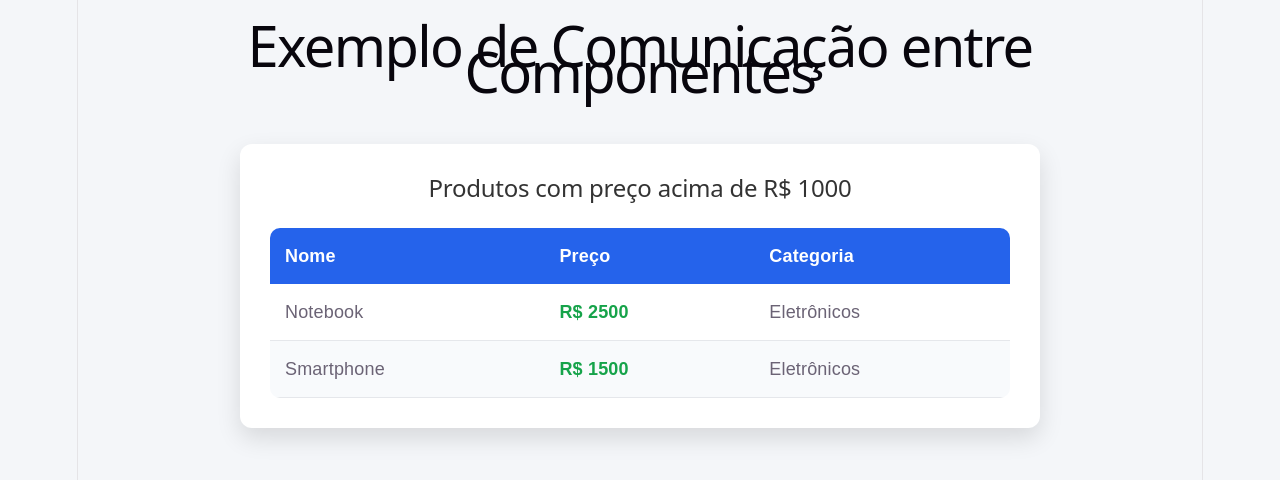
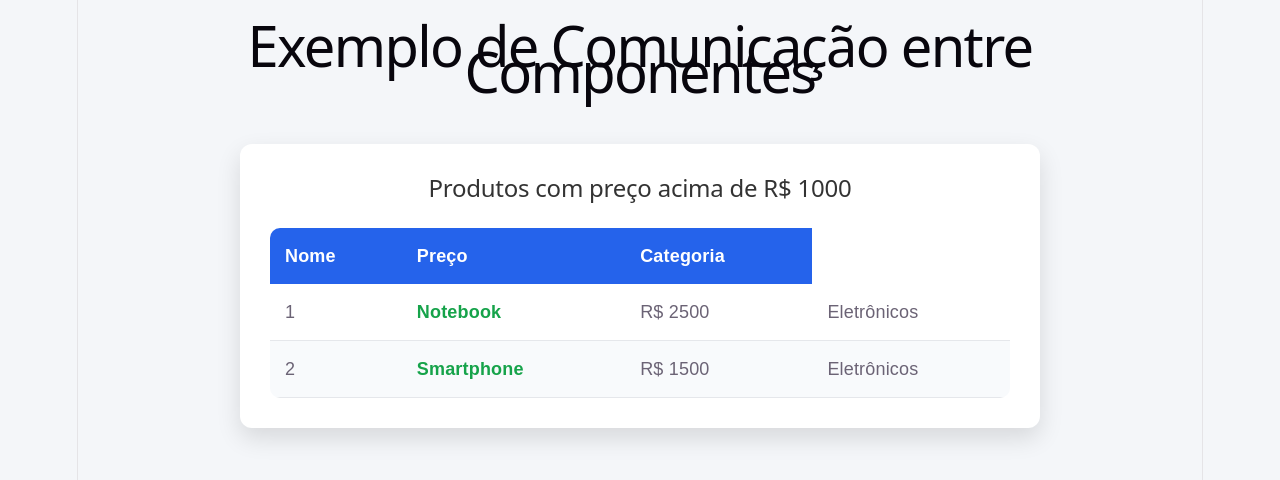
Before and after one commit to devstoks/projeto-react-step, a React (Vite) app in the folder exemplo/: page / in a window 1280 px wide. Shown: the top 480 px of the page. Built offline with nearby package versions, Linux system fonts and the light colour scheme.

Commit message:
adicionando id

```diff
--- a/exemplo/src/components/Aula04/ListaFiltrada.jsx
+++ b/exemplo/src/components/Aula04/ListaFiltrada.jsx
@@ -3,10 +3,10 @@ import './ListaFiltrada.css';
 
 const ListaFiltrada = () => {
   const produtos = [
-    { nome: 'Notebook', preco: 2500, categoria: 'Eletrônicos' },
-    { nome: 'Smartphone', preco: 1500, categoria: 'Eletrônicos' },
-    { nome: 'Tablet', preco: 800, categoria: 'Eletrônicos' },
-    { nome: 'Monitor', preco: 600, categoria: 'Eletrônicos' },
+    { id: 1, nome: 'Notebook', preco: 2500, categoria: 'Eletrônicos' },
+    { id: 2, nome: 'Smartphone', preco: 1500, categoria: 'Eletrônicos' },
+    { id: 3, nome: 'Tablet', preco: 800, categoria: 'Eletrônicos' },
+    { id: 4, nome: 'Monitor', preco: 600, categoria: 'Eletrônicos' },
   ];
 
   const produtosFiltrados = produtos.filter(
@@ -29,6 +29,7 @@ const ListaFiltrada = () => {
         <tbody>
           {produtosFiltrados.map((produto, index) => (
             <tr key={index}>
+              <td>{produto.id}</td>
               <td>{produto.nome}</td>
               <td>R$ {produto.preco}</td>
               <td>{produto.categoria}</td>
```
